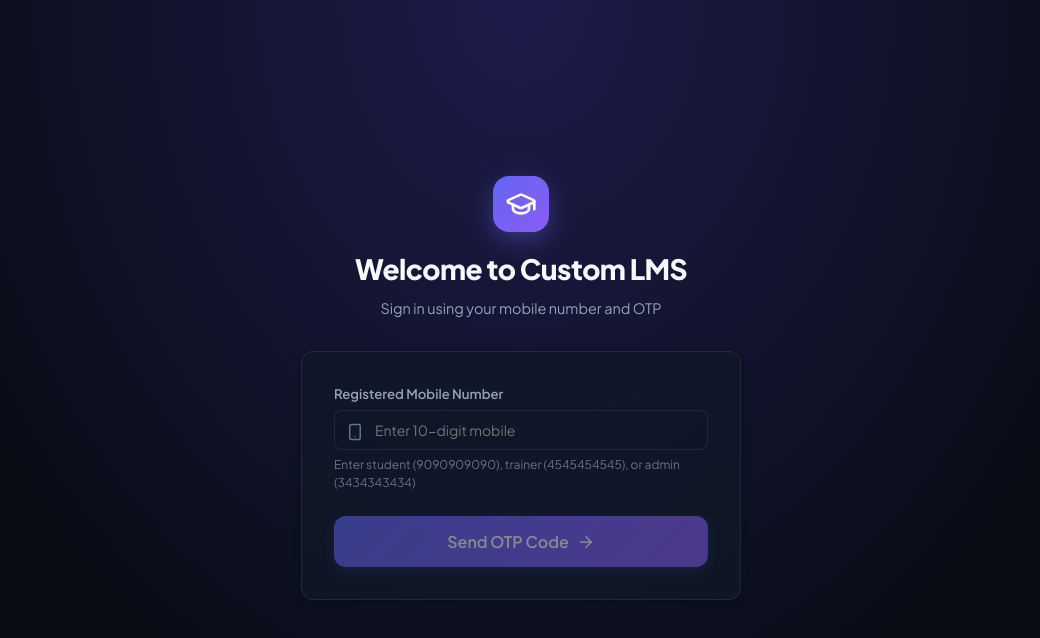
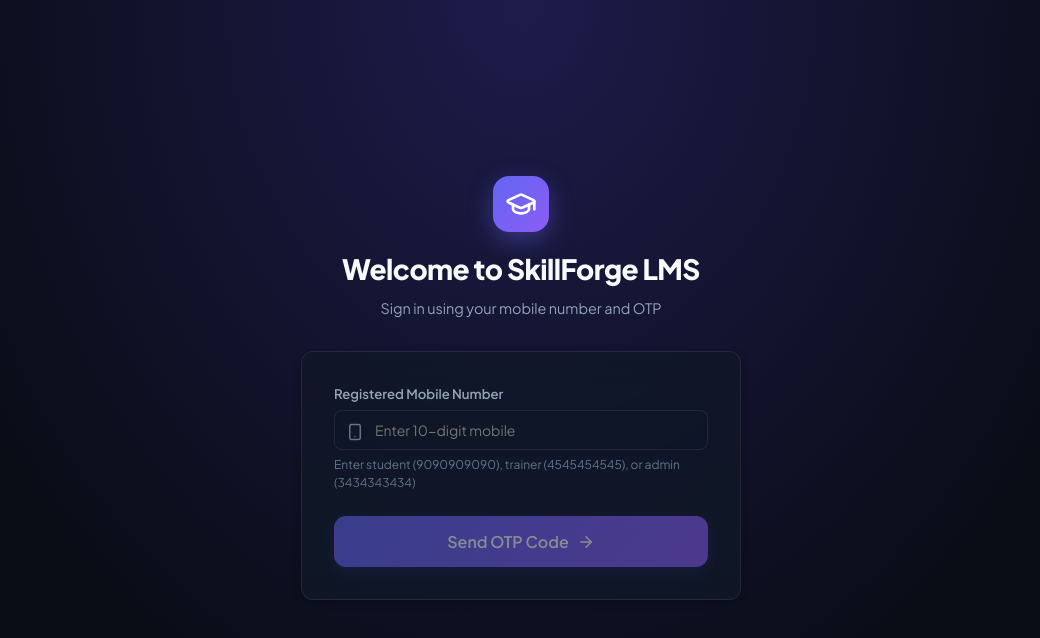
Before and after one commit to mahalakshmi-v508/LMS-Larawel, a React (Vite) app in the folder frontend/: page / in a window 1280 px wide. Shown: the top 638 px of the page, without its empty margins (119-1159 px from the left). Built offline with nearby package versions, Linux system fonts and the light colour scheme; no server answers.

Commit message:
project name changed

```diff
--- a/frontend/index.html
+++ b/frontend/index.html
@@ -4,7 +4,7 @@
     <meta charset="UTF-8" />
     <link rel="icon" type="image/svg+xml" href="/favicon.svg" />
     <meta name="viewport" content="width=device-width, initial-scale=1.0" />
-    <title>Custom LMS</title>
+    <title>SkillForge LMS</title>
   </head>
   <body>
     <div id="root"></div>
--- a/frontend/src/components/Navbar.tsx
+++ b/frontend/src/components/Navbar.tsx
@@ -54,7 +54,7 @@ export const Navbar: React.FC<{ activeBatchCode?: string }> = ({ activeBatchCode
           }}>
             <BookOpen size={20} color="#FFFFFF" />
           </div>
-          Custom LMS
+          SkillForge LMS
         </div>
 
         {getRoleBadge()}
--- a/frontend/src/views/LoginView.tsx
+++ b/frontend/src/views/LoginView.tsx
@@ -77,7 +77,7 @@ export const LoginView: React.FC = () => {
             <GraduationCap size={32} color="#FFFFFF" />
           </div>
           <h1 style={{ fontSize: '1.75rem', fontWeight: 800, letterSpacing: '-0.02em', marginBottom: '8px' }}>
-            Welcome to Custom LMS
+            Welcome to SkillForge LMS
           </h1>
           <p style={{ color: 'var(--text-muted)', fontSize: '0.9rem' }}>
             Sign in using your mobile number and OTP
```
Also changed, not shown: 2 other files (tests, documents, lock files or other folders).
